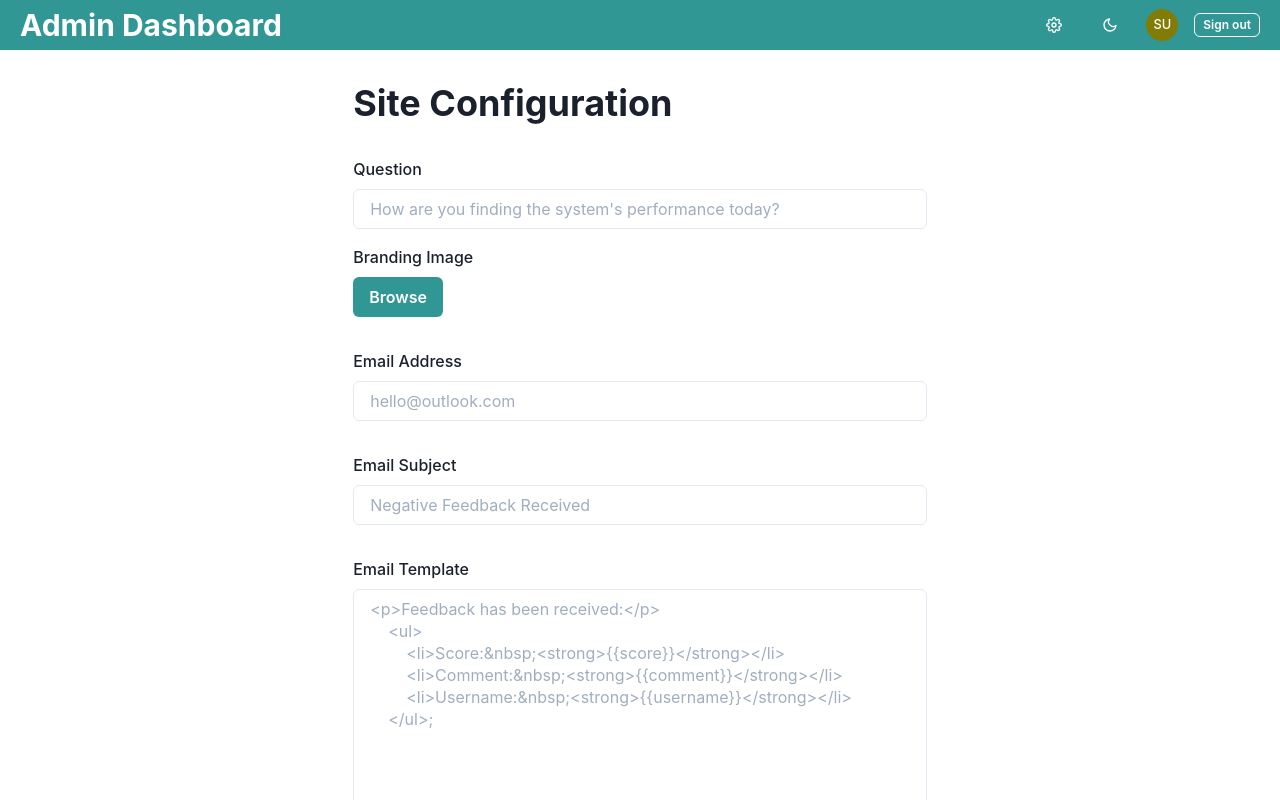
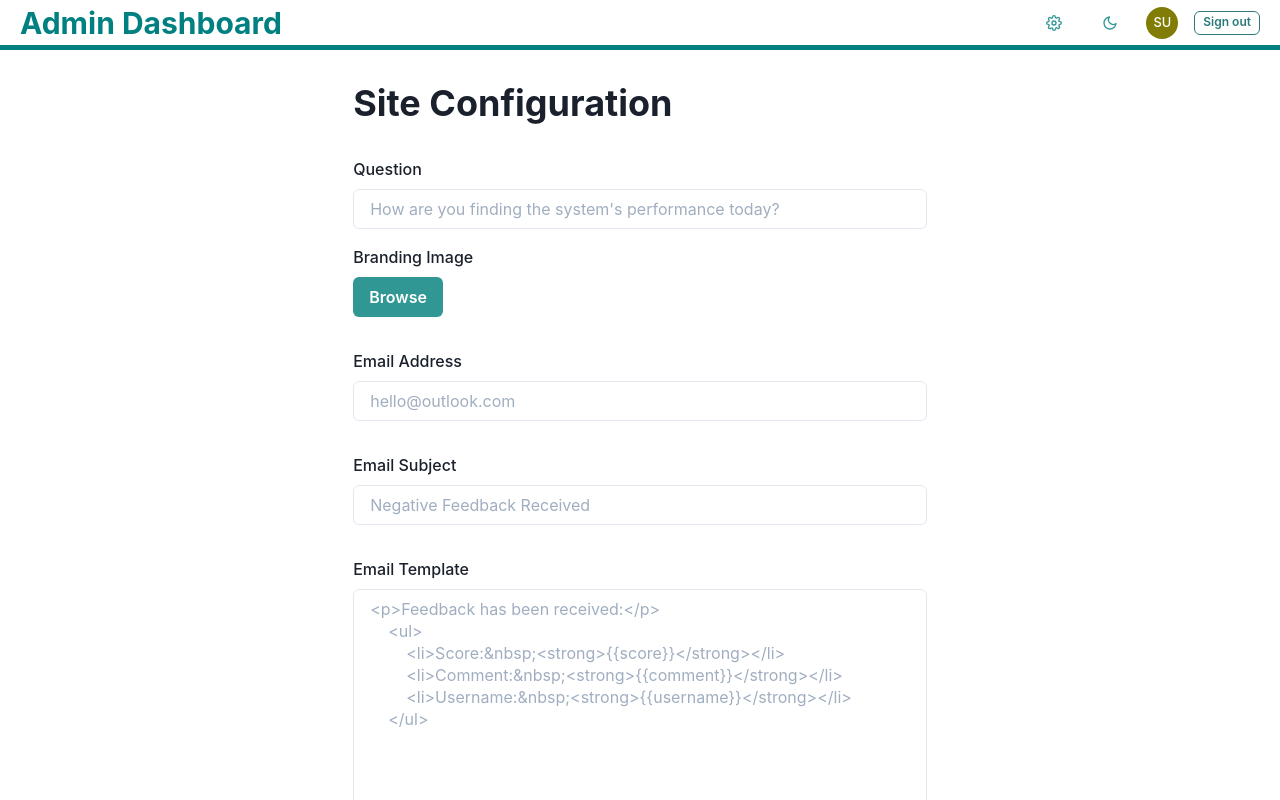
Before and after one commit to djaustin/question-master, a Next.js app: page /dashboard/config in a window 1280 px wide. Shown: the top 800 px of the page. Built offline with nearby package versions, Linux system fonts and the light colour scheme; no server answers; the database is empty; sample sign-in values are in the browser's storage.

Commit message:
fix: remove navbar background in favor of border

```diff
--- a/src/components/Navbar.tsx
+++ b/src/components/Navbar.tsx
@@ -18,13 +18,14 @@ export const Navbar: React.FC<NavbarProps> = ({
 
   return (
     <Flex
-      bg={`teal.${useColorModeValue(500, 900)}`}
+      borderBottom="5px solid"
+      borderColor="teal"
       h="50px"
       px={5}
       align="center"
       justify="space-between"
     >
-      <Heading color="white" size="lg">
+      <Heading color="teal" size="lg">
         <Link cursor="pointer" href="/dashboard" as={NextLink}>
           {title}
         </Link>
@@ -32,24 +33,18 @@ export const Navbar: React.FC<NavbarProps> = ({
       <HStack spacing="4">
         <Link href="/dashboard/config" as={NextLink}>
           <IconButton
-            color="white"
             variant="link"
             aria-label="open settings"
             icon={<FiSettings />}
           />
         </Link>
-        <DarkModeToggle variant="link" color="white" />
+        <DarkModeToggle variant="link" />
         {session?.user && (
           <>
             <Tooltip label={session.user.name}>
               <Avatar size="sm" name={session.user.name} />
             </Tooltip>
-            <Button
-              size="xs"
-              variant="outline"
-              color="white"
-              onClick={() => signOut()}
-            >
+            <Button size="xs" variant="outline" onClick={() => signOut()}>
               Sign out
             </Button>
           </>
```
Also changed, not shown: src/config.ts (+7 -8 lines).
